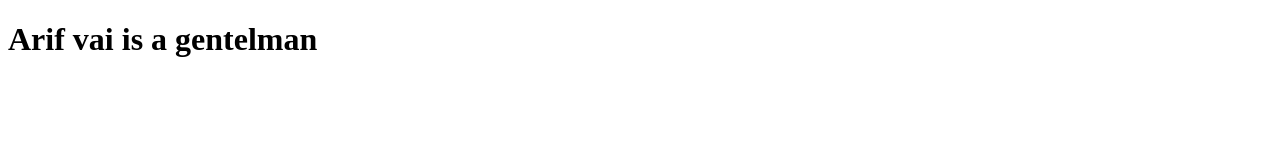
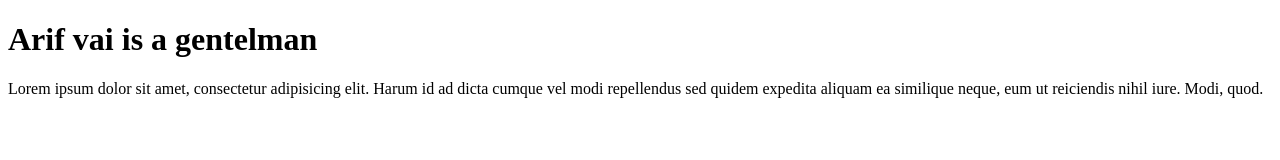
Before and after one commit to arifislam017/my-first-repo, a plain HTML site: page index.html in a window 1280 px wide. Drawn offline with Linux system fonts and the light colour scheme.

Commit message:
commit-sec

```diff
--- a/index.html
+++ b/index.html
@@ -7,5 +7,6 @@
 </head>
 <body>
     <h1>Arif vai is a gentelman</h1>
+    <p>Lorem ipsum dolor sit amet, consectetur adipisicing elit. Harum id ad dicta cumque vel modi repellendus sed quidem expedita aliquam ea similique neque, eum ut reiciendis nihil iure. Modi, quod.</p>
 </body>
 </html>
```
